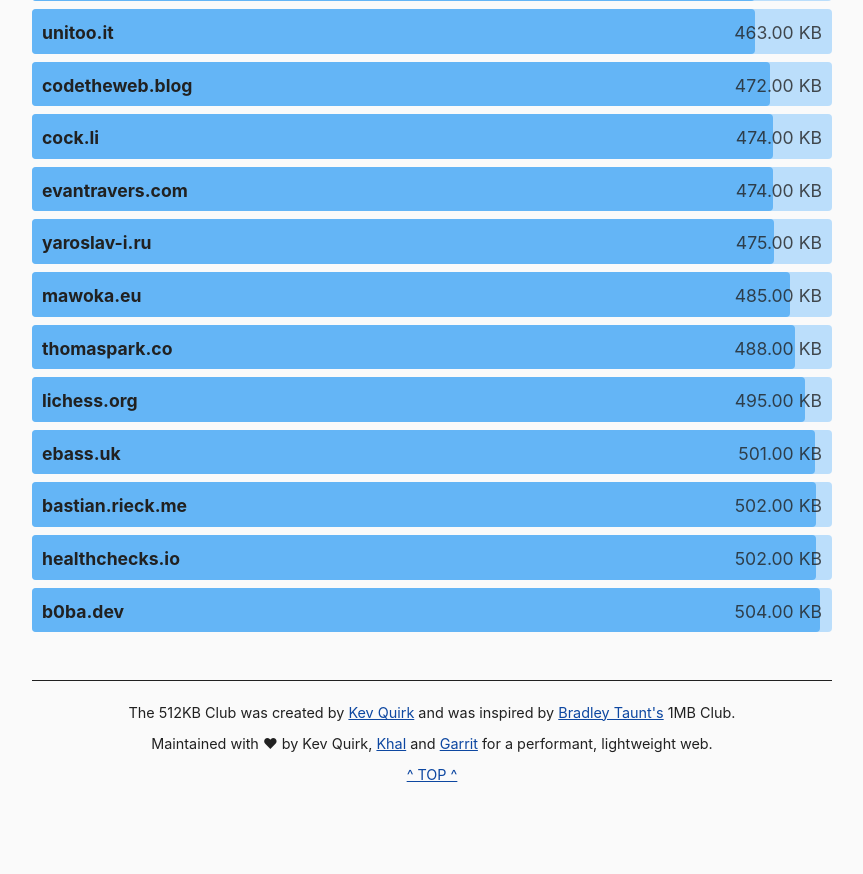
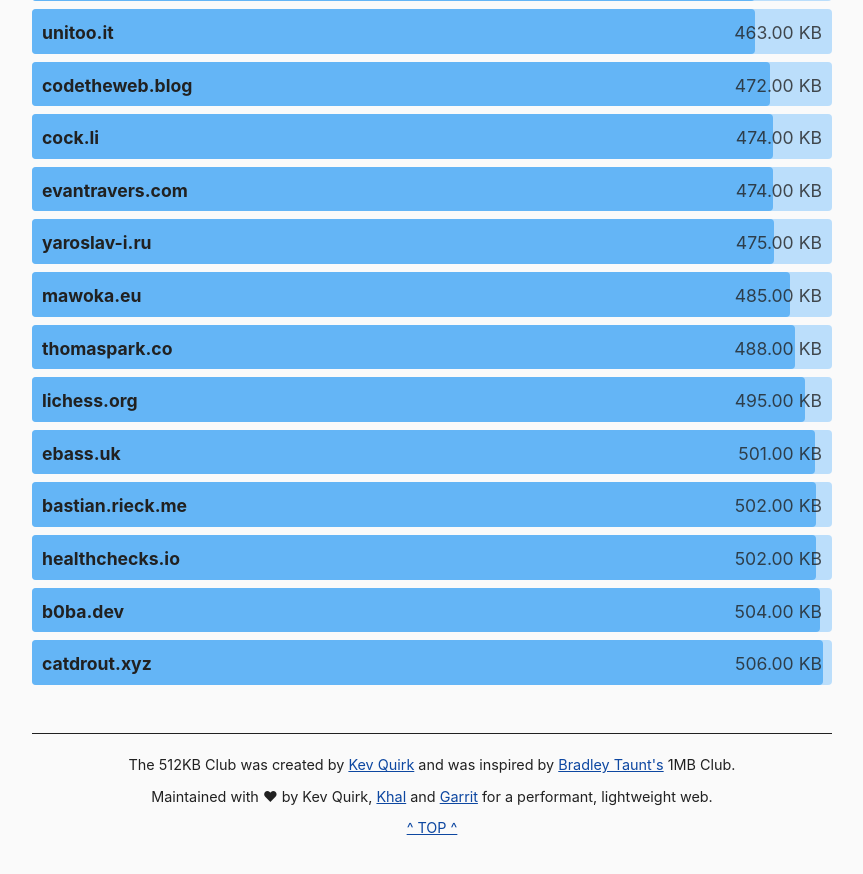
Before and after one commit to kevquirk/512kb.club, a Jekyll site: the page built from index.md, in a window 1280 px wide and 900 px high, scrolled down 24823 px. Shown: the top 874 px of the window, without its empty margins (208-1071 px from the left). Built offline with Jekyll 4.4.1, drawn with Linux system fonts in a browser that asks for light colours; before the commit the page ends 25670 px from its top, so only the background shows below that.

Commit message:
Update sites.yml

```diff
--- a/_data/sites.yml
+++ b/_data/sites.yml
@@ -438,6 +438,11 @@
   size: 5.0
   last_checked: 2022-03-19
 
+- domain: catdrout.xyz
+  url: https://catdrout.xyz/
+  size: 506
+  last_checked: 2022-05-28
+
 - domain: celeste.exposed
   url: https://celeste.exposed/
   size: 293
```
